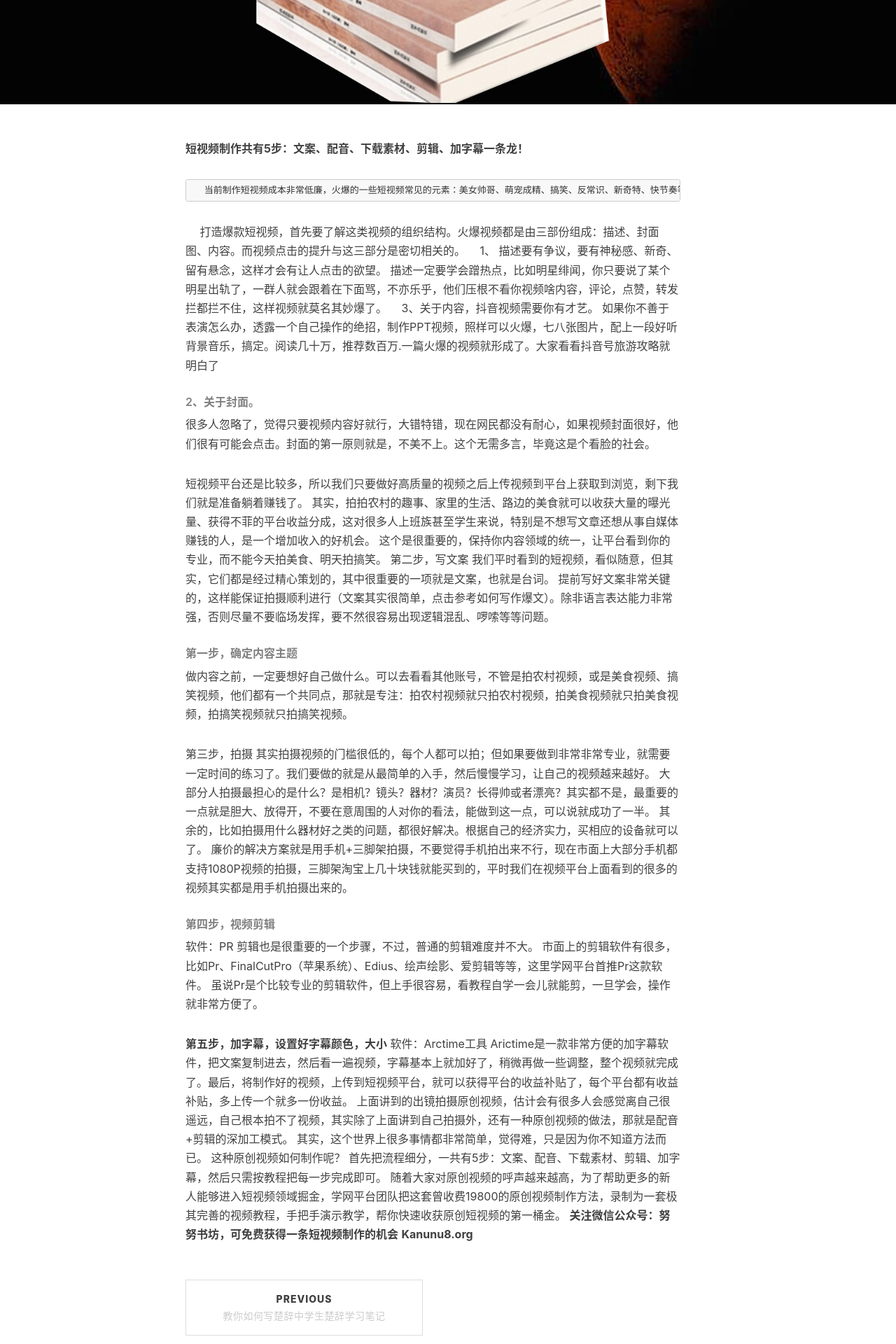
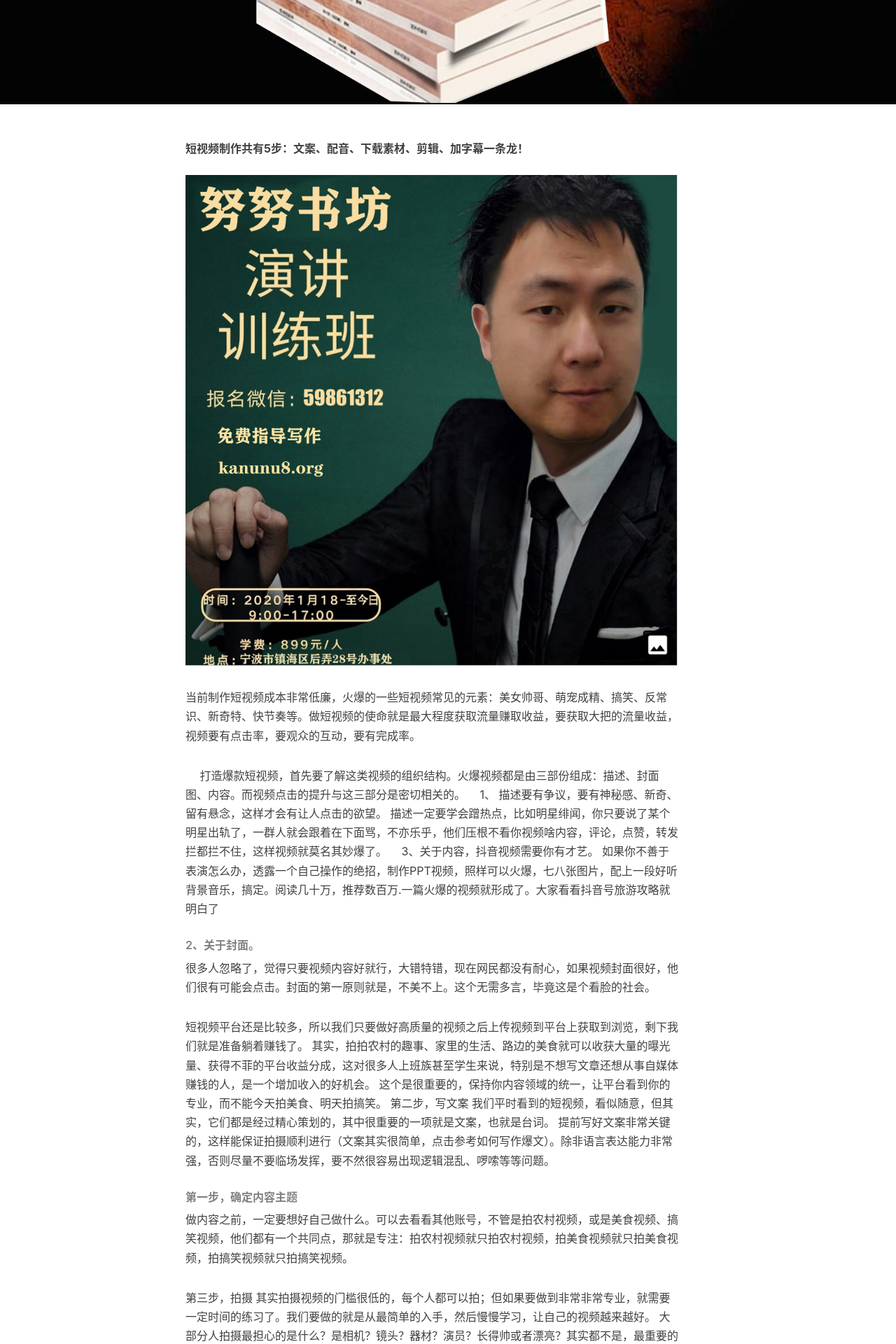
Before and after one commit to yuxiaoming1985/zhuti, a Jekyll site: the page built from _posts/2019-11-22-xiaoming.markdown.md, in a window 1280 px wide. Shown: the part 537-2457 px from the top of the page at 70% size. Built offline with Jekyll 4.4.1, drawn with Linux system fonts in a browser that asks for light colours; nearby versions of some CDN libraries; comment, search, counter and statistics services are not loaded.

Commit message:
Update 2019-11-22-xiaoming.markdown.md

```diff
--- a/_posts/2019-11-22-xiaoming.markdown.md
+++ b/_posts/2019-11-22-xiaoming.markdown.md
@@ -10,7 +10,7 @@ tags:
 ---
 
 **短视频制作共有5步：文案、配音、下载素材、剪辑、加字幕一条龙！**
-
+![联系方式请扫二维码](/img/yanjiang.jpg)
       当前制作短视频成本非常低廉，火爆的一些短视频常见的元素：美女帅哥、萌宠成精、搞笑、反常识、新奇特、快节奏等。做短视频的使命就是最大程度获取流量赚取收益，要获取大把的流量收益，视频要有点击率，要观众的互动，要有完成率。
 
 　   打造爆款短视频，首先要了解这类视频的组织结构。火爆视频都是由三部份组成：描述、封面图、内容。而视频点击的提升与这三部分是密切相关的。
```
